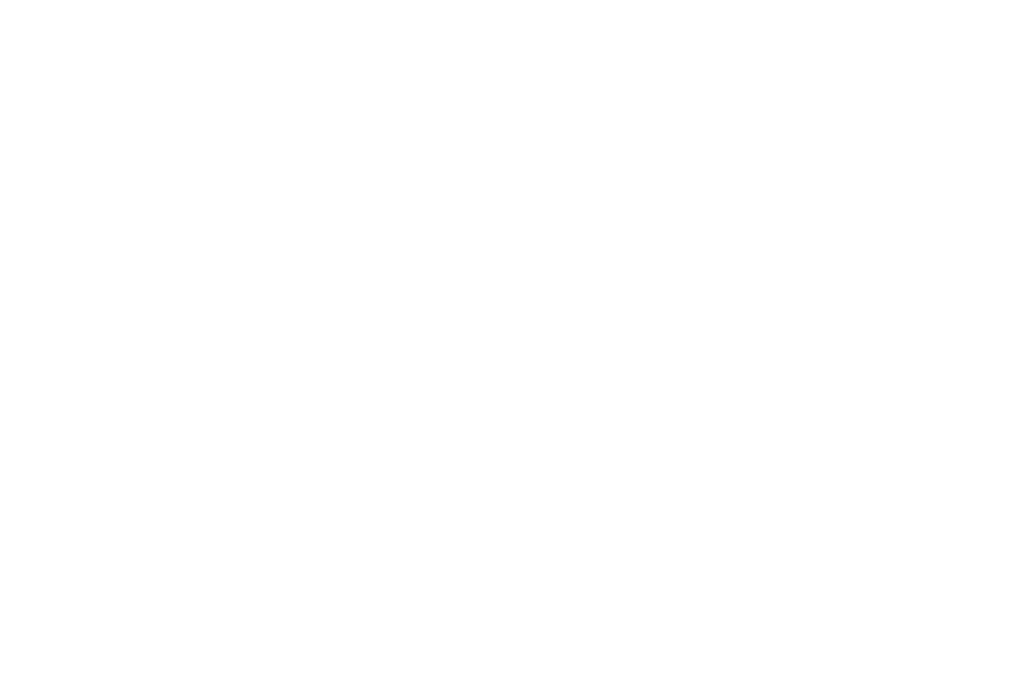
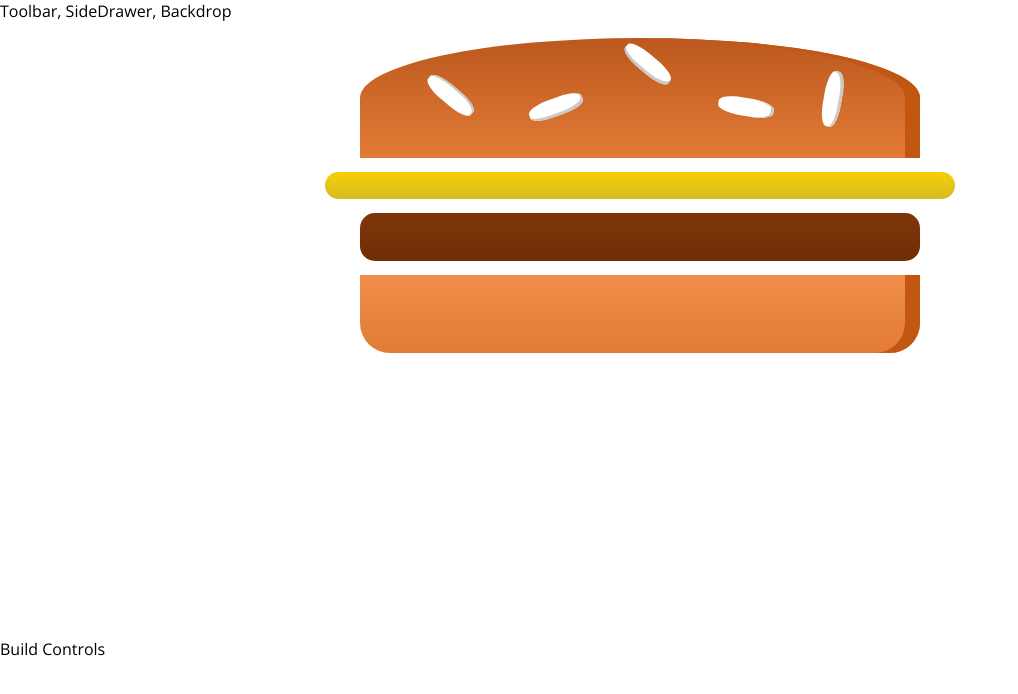
Before and after one commit to mkczarkowski/burger-builder, a React app: page / in a window 1280 px wide. Shown: the top 694 px of the page, without its empty margins (0-1018 px from the left). Built offline with nearby package versions, Linux system fonts and the light colour scheme.

Commit message:
Create static burger

```diff
--- a/src/App.js
+++ b/src/App.js
@@ -1,11 +1,16 @@
-import React, { Component } from 'react';
+import React, { Component, Fragment } from "react";
+
+import Layout from "./components/Layout/Layout";
+import BurgerBuilder from "./containers/BurgerBuilder/BurgerBuilder";
 
 class App extends Component {
   render() {
     return (
-      <div>
-
-      </div>
+      <Fragment>
+        <Layout>
+          <BurgerBuilder />
+        </Layout>
+      </Fragment>
     );
   }
 }
--- /dev/null
+++ b/src/components/Burger/Burger.css
@@ -0,0 +1,30 @@
+.Burger {
+  width: 100%;
+  margin: auto;
+  height: 250px;
+  /*overflow: scroll;*/
+  text-align: center;
+  font-weight: bold;
+  font-size: 1.2em;
+}
+
+@media (min-width: 500px) and (min-height: 400px) {
+  .Burger {
+    width: 350px;
+    height: 300px;
+  }
+}
+
+@media (min-width: 500px) and (min-height: 401px) {
+  .Burger {
+    width: 450px;
+    height: 400px;
+  }
+}
+
+@media (min-width: 1000px) and (min-height: 700px) {
+  .Burger {
+    width: 700px;
+    height: 600px;
+  }
+}
--- /dev/null
+++ b/src/components/Burger/Burger.js
@@ -0,0 +1,17 @@
+import React from 'react';
+
+import classes from "./Burger.css"
+import BurgerIngredient from "./BurgerIngredient/BurgerIngredient";
+
+const burger = (props) => {
+  return (
+    <div className={classes.Burger}>
+      <BurgerIngredient type="bread-top"/>
+      <BurgerIngredient type="cheese"/>
+      <BurgerIngredient type="meat"/>
+      <BurgerIngredient type="bread-bottom"/>
+    </div>
+  );
+};
+
+export default burger;
--- /dev/null
+++ b/src/components/Burger/BurgerIngredient/BurgerIngredient.css
@@ -0,0 +1,113 @@
+.BreadBottom {
+    height: 13%;
+    width: 80%;
+    background: linear-gradient(#F08E4A, #e27b36);
+    border-radius: 0 0 30px 30px;
+    box-shadow: inset -15px 0 #c15711;
+    margin: 2% auto;
+}
+
+.BreadTop {
+    height: 20%;
+    width: 80%;
+    background: linear-gradient(#bc581e, #e27b36);
+    border-radius: 50% 50% 0 0;
+    box-shadow: inset -15px 0 #c15711;
+    margin: 2% auto;
+    position: relative;
+}
+
+.Seeds1 {
+    width: 10%;
+    height: 15%;
+    position: absolute;
+    background-color: white;
+    left: 30%;
+    top: 50%;
+    border-radius: 40%;
+    transform: rotate(-20deg);
+    box-shadow: inset -2px -3px #c9c9c9;
+}
+
+.Seeds1:after {
+    content: "";
+    width: 100%;
+    height: 100%;
+    position: absolute;
+    background-color: white;
+    left: -170%;
+    top: -260%;
+    border-radius: 40%;
+    transform: rotate(60deg);
+    box-shadow: inset -1px 2px #c9c9c9;
+  }
+
+.Seeds1:before {
+    content: "";
+    width: 100%;
+    height: 100%;
+    position: absolute;
+    background-color: white;
+    left: 180%;
+    top: -50%;
+    border-radius: 40%;
+    transform: rotate(60deg);
+    box-shadow: inset -1px -3px #c9c9c9;
+  }
+
+  .Seeds2 {
+    width: 10%;
+    height: 15%;
+    position: absolute;
+    background-color: white;
+    left: 64%;
+    top: 50%;
+    border-radius: 40%;
+    transform: rotate(10deg);
+    box-shadow: inset -3px 0 #c9c9c9;
+  }
+
+  .Seeds2:before {
+    content: "";
+    width: 100%;
+    height: 100%;
+    position: absolute;
+    background-color: white;
+    left: 150%;
+    top: -130%;
+    border-radius: 40%;
+    transform: rotate(90deg);
+    box-shadow: inset 1px 3px #c9c9c9;
+  }
+
+
+.Meat {
+    width: 80%;
+    height: 8%;
+    background: linear-gradient(#7f3608, #702e05);
+    margin: 2% auto;
+    border-radius: 15px;
+}
+
+.Cheese {
+    width: 90%;
+    height: 4.5%;
+    margin: 2% auto;
+    background: linear-gradient(#f4d004, #d6bb22);
+    border-radius: 20px;
+}
+
+.Salad {
+    width: 85%;
+    height: 7%;
+    margin: 2% auto;
+    background: linear-gradient(#228c1d, #91ce50);
+    border-radius: 20px;
+}
+
+.Bacon {
+    width: 80%;
+    height: 3%;
+    background: linear-gradient(#bf3813, #c45e38);
+    margin: 2% auto;
+}
--- /dev/null
+++ b/src/components/Burger/BurgerIngredient/BurgerIngredient.js
@@ -0,0 +1,52 @@
+import React, { Component } from "react";
+import PropTypes from "prop-types";
+
+import classes from "./BurgerIngredient.css";
+
+class BurgerIngredient extends Component {
+  render() {
+    let ingredient = null;
+
+    switch (this.props.type) {
+      case "bread-bottom": {
+        ingredient = <div className={classes.BreadBottom} />;
+        break;
+      }
+      case "bread-top": {
+        ingredient = (
+          <div className={classes.BreadTop}>
+            <div className={classes.Seeds1} />
+            <div className={classes.Seeds2} />
+          </div>
+        );
+        break;
+      }
+      case "meat": {
+        ingredient = <div className={classes.Meat} />;
+        break;
+      }
+      case "cheese": {
+        ingredient = <div className={classes.Cheese} />;
+        break;
+      }
+      case "bacon": {
+        ingredient = <div className={classes.Bacon} />;
+        break;
+      }
+      case "salad": {
+        ingredient = <div className={classes.Salad} />;
+        break;
+      }
+      default:
+        ingredient = null;
+    }
+
+    return ingredient;
+  }
+}
+
+BurgerIngredient.propTypes = {
+  type: PropTypes.string
+};
+
+export default BurgerIngredient;
--- /dev/null
+++ b/src/components/Layout/Layout.css
@@ -0,0 +1,3 @@
+.Content {
+  margin-top: 16px;
+}
--- /dev/null
+++ b/src/components/Layout/Layout.js
@@ -0,0 +1,12 @@
+import React, { Fragment } from "react";
+
+import classes from "./Layout.css";
+
+const layout = props => (
+  <Fragment>
+    <div>Toolbar, SideDrawer, Backdrop</div>
+    <main className={classes.Content}>{props.children}</main>
+  </Fragment>
+);
+
+export default layout;
--- /dev/null
+++ b/src/containers/BurgerBuilder/BurgerBuilder.js
@@ -0,0 +1,16 @@
+import React, { Component, Fragment } from "react";
+
+import Burger from "../../components/Burger/Burger";
+
+class BurgerBuilder extends Component {
+  render() {
+    return (
+      <Fragment>
+        <Burger />
+        <div>Build Controls</div>
+      </Fragment>
+    );
+  }
+}
+
+export default BurgerBuilder;
--- a/src/index.js
+++ b/src/index.js
@@ -2,6 +2,7 @@ import React from 'react';
 import ReactDOM from 'react-dom';
 import './index.css';
 import App from './App';
+import PropTypes from 'prop-types';
 import registerServiceWorker from './registerServiceWorker';
 
 ReactDOM.render(<App />, document.getElementById('root'));
```
Also changed, not shown: package.json (+6 -2 lines), src/registerServiceWorker.js (+13 -13 lines), .eslintrc.js (deleted), 2 other files (tests, documents, lock files or other folders).
